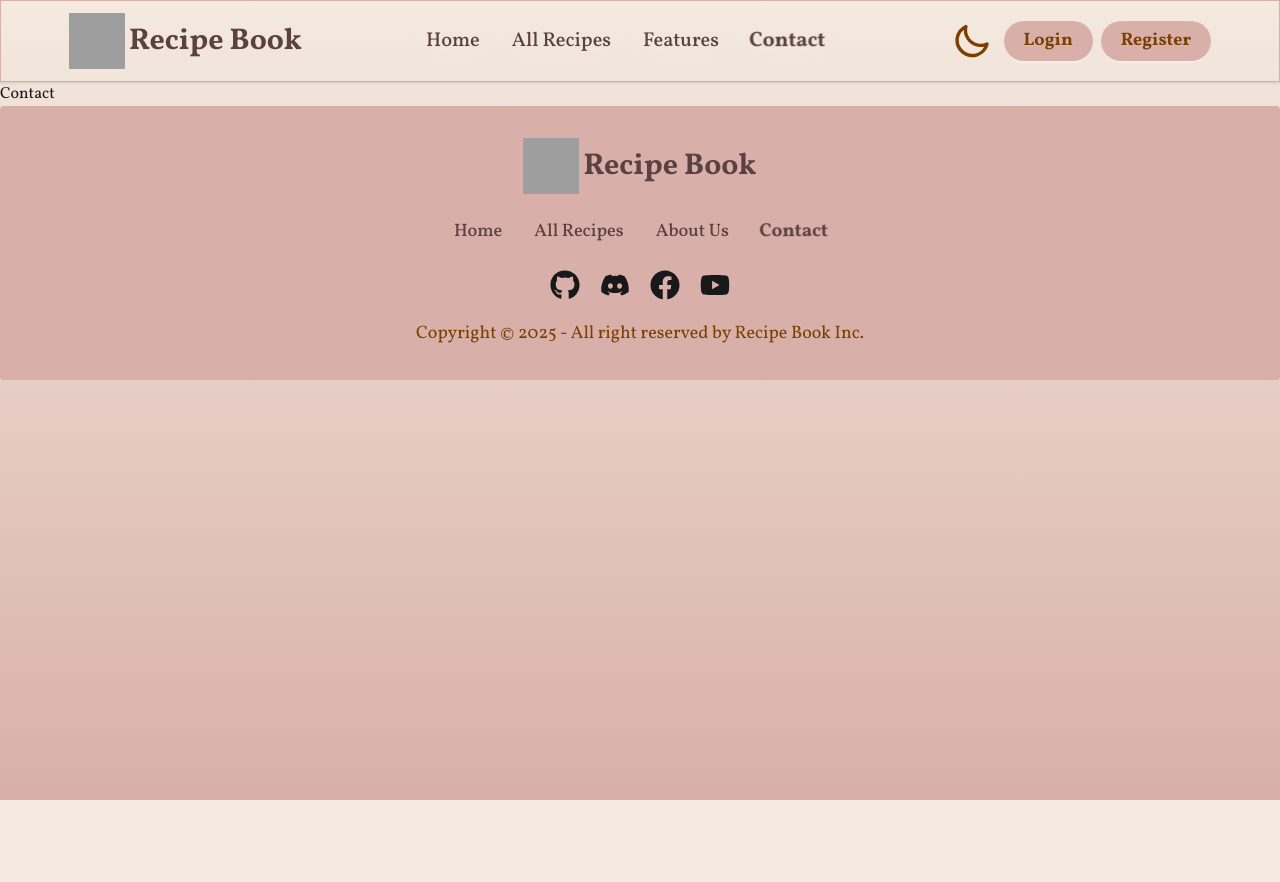
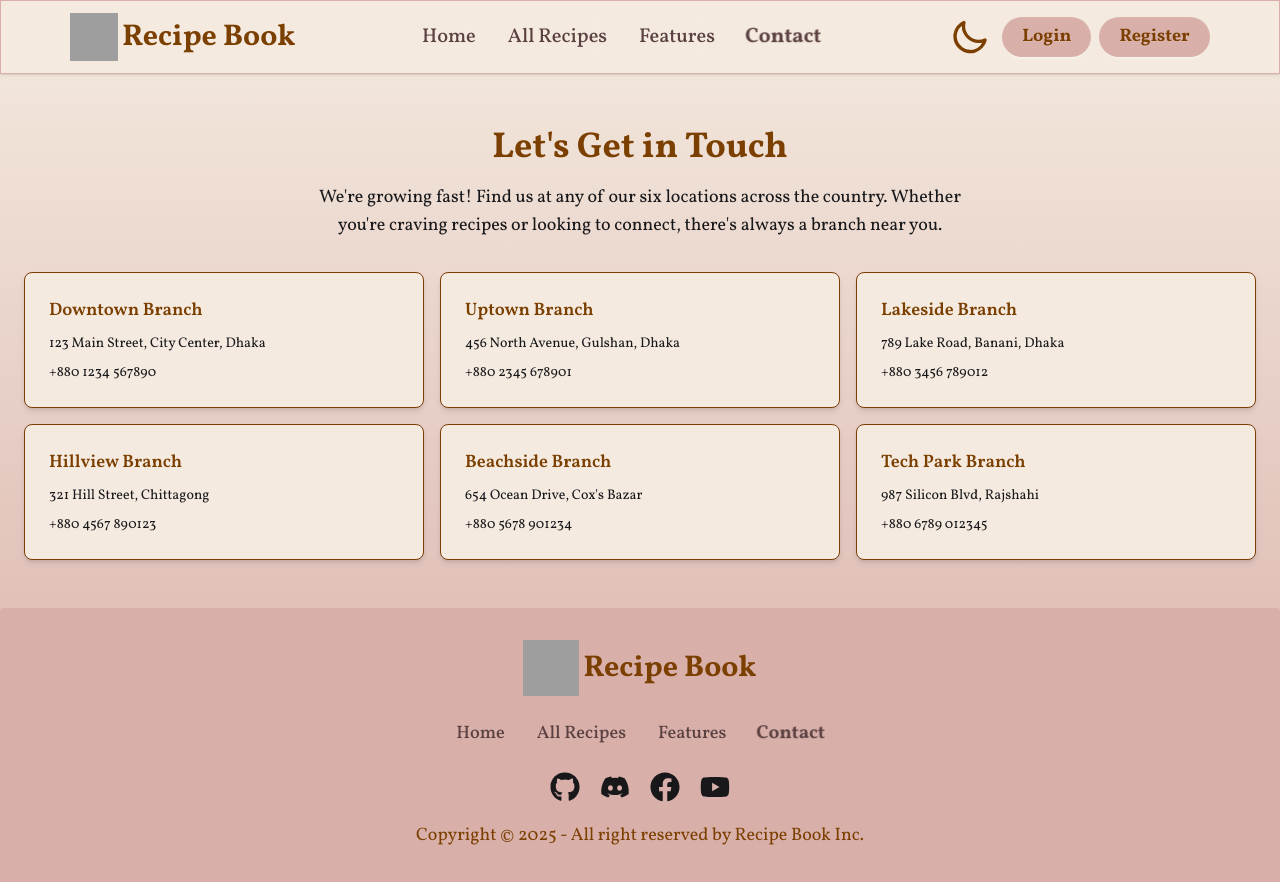
Before and after one commit to Fahimchowdhury23/recipe-book-client, a React (Vite) app: page /contact in a window 1280 px wide. Before the commit the page ends 800 px from the top, so only its background shows below. Built offline with nearby package versions, Linux system fonts and the light colour scheme; no server answers; grey boxes are pictures that could not be loaded.

Commit message:
sticky navbar

```diff
--- a/src/Components/ErrorPage.jsx
+++ b/src/Components/ErrorPage.jsx
@@ -16,16 +16,16 @@ const ErrorPage = () => {
   return (
     <div className="bg-gradient-to-b min-h-screen from-primary to-white">
       <title>Page Not Found</title>
-      <div className="flex flex-col pt-20 my-auto justify-center items-center">
+      <div className="flex flex-col pt-16 my-auto justify-center items-center">
         <img
-          className="rounded-2xl h-130"
+          className="rounded-2xl h-80 lg:h-130"
           src="https://i.ibb.co/mVfqKvRy/error-404-removebg-preview.png"
           alt="404 Error!"
         />
 
-        <div className="flex mt-6 gap-5 text-secondary">
+        <div className="flex mt-4 lg:mt-6 lg:gap-5 text-secondary">
           <button
-            className="cursor-pointer px-3 py-2 font-medium text-lg rounded-xl bg-primary"
+            className="cursor-pointer px-2 lg:px-3 py-2 font-medium lg:text-lg rounded-xl bg-primary"
             onClick={() => {
               navigate("/");
               toast.dismiss();
@@ -37,13 +37,13 @@ const ErrorPage = () => {
             Back to home
           </button>
           <button
-            className="cursor-pointer px-3 py-2 ml-8 font-medium text-lg rounded-xl bg-primary"
+            className="cursor-pointer px-2 lg:px-3 py-2 ml-8 font-medium lg:text-lg rounded-xl bg-primary"
             onClick={() => {
               toast.dismiss();
               toast.success("Let's pick up right where you left off! ⏳", {
                 duration: 3000,
               });
-              setTimeout(() => navigate(-1), 2000);
+              setTimeout(() => navigate(-1), 1000);
             }}
           >
             Previous Page
--- a/src/Components/Footer.jsx
+++ b/src/Components/Footer.jsx
@@ -14,13 +14,13 @@ const Footer = () => {
           />
         </Link>
         <Link to="/">
-          <h1 className="text-3xl font-bold cursor-pointer text-[#5B4141]">
+          <h1 className="text-3xl font-bold cursor-pointer text-accent">
             Recipe Book
           </h1>
         </Link>
       </div>
 
-      <nav className="grid grid-flow-col text-lg text-[#5B4141] font-medium">
+      <nav className="grid grid-flow-col text-lg text-accent font-medium">
         <NavLink className="nav-link" to="/">
           Home
         </NavLink>
@@ -28,10 +28,10 @@ const Footer = () => {
           All Recipes
         </NavLink>
 
-        <NavLink className="nav-link" to="aboutUs">
-          About Us
+        <NavLink className="nav-link" to="/features">
+          Features
         </NavLink>
-        <NavLink className="nav-link" to="contact">
+        <NavLink className="nav-link" to="/contact">
           Contact
         </NavLink>
       </nav>
--- a/src/Components/Navbar.jsx
+++ b/src/Components/Navbar.jsx
@@ -2,6 +2,7 @@ import React, { use, useEffect, useState } from "react";
 import { Link, NavLink, useNavigate } from "react-router";
 import AuthContext from "../Contexts/AuthContext";
 import toast from "react-hot-toast";
+import Swal from "sweetalert2";
 
 const Navbar = () => {
   const { user, signOutUser } = use(AuthContext);
@@ -22,6 +23,18 @@ const Navbar = () => {
   };
 
   const handleSignOut = () => {
+    Swal.fire({
+      title: "Are you sure?",
+      text: "You will be logged out.",
+      icon: "warning",
+      showCancelButton: true,
+      confirmButtonColor: "#5B4141",
+      cancelButtonColor: "#d33",
+      confirmButtonText: "Yes, logout",
+    }).then((result) => {
+      if (result.isConfirmed) {
+        // Signing Out
+
         signOutUser()
           .then(() => {
             toast.dismiss();
@@ -34,20 +47,22 @@ const Navbar = () => {
             toast.dismiss();
             toast.error("Something went wrong", error?.message);
           });
+      }
+    });
   };
 
   return (
-    <div className="navbar p-3 flex justify-around border-1 whitespace-nowrap border-[#d8afa9] shadow-sm">
+    <div className="navbar fixed top-0 z-50 bg-base-100 p-3 flex justify-around border-1 whitespace-nowrap border-[#d8afa9] shadow-sm">
       <div className="flex items-center gap-1">
         <Link to="/">
           <img
-            className="w-10 lg:w-14 h-10 lg:h-14 cursor-pointer"
+            className="w-10 lg:w-12 h-10 lg:h-12 cursor-pointer"
             src="https://i.ibb.co/sdgpf1pV/illustration-cooking-logo-solid-background-852896-5161-removebg-preview.png"
             alt=""
           />
         </Link>
         <Link to="/">
-          <h1 className="text-xl lg:text-3xl font-bold cursor-pointer text-[#5B4141]">
+          <h1 className="text-xl lg:text-3xl font-bold cursor-pointer text-accent">
             Recipe Book
           </h1>
         </Link>
@@ -72,10 +87,10 @@ const Navbar = () => {
           </>
         )}
 
-        <NavLink className="nav-link" to="features">
+        <NavLink className="nav-link" to="/features">
           Features
         </NavLink>
-        <NavLink className="nav-link" to="contact">
+        <NavLink className="nav-link" to="/contact">
           Contact
         </NavLink>
       </div>
@@ -135,8 +150,11 @@ const Navbar = () => {
                 className="menu dropdown-content bg-primary text-lg rounded-box z-1 mt-3 w-52 p-2"
               >
                 <li>
-                  <a>{user?.displayName}</a>
+                  <a onClick={() => navigate(`/myRecipes/${user?.email}`)}>
+                    {user?.displayName}
+                  </a>
                 </li>
+
                 <li>
                   <a onClick={handleSignOut}>Logout</a>
                 </li>
--- a/src/Layout/AuthenticationLayout.jsx
+++ b/src/Layout/AuthenticationLayout.jsx
@@ -10,7 +10,7 @@ const AuthenticationLayout = () => {
       <header>
         <Navbar></Navbar>
       </header>
-      <main className="w-11/12 mx-auto">
+      <main className="w-11/12 mx-auto pt-20">
         <ScrollToTop></ScrollToTop>
         <Outlet></Outlet>
       </main>
--- a/src/Layout/HomeLayout.jsx
+++ b/src/Layout/HomeLayout.jsx
@@ -12,7 +12,7 @@ const HomeLayout = () => {
       <header>
         <Navbar></Navbar>
       </header>
-      <main>
+      <main className="pt-20">
         <ScrollToTop></ScrollToTop>
         {state === "loading" ? <Loader></Loader> : <Outlet></Outlet>}
       </main>
--- a/src/Pages/AddRecipe.jsx
+++ b/src/Pages/AddRecipe.jsx
@@ -163,7 +163,7 @@ const AddRecipe = () => {
 
         <button
           type="submit"
-          className="w-full btn py-3 rounded-2xl border-none text-lg bg-primary text-secondary font-medium transition backdrop-blur-xl"
+          className="w-full btn py-3 rounded-2xl border-1 border-accent text-lg bg-primary text-secondary font-medium transition backdrop-blur-xl"
         >
           {loading ? (
             <span className="loading loading-spinner text-secondary"></span>
--- a/src/Pages/Contact.jsx
+++ b/src/Pages/Contact.jsx
@@ -1,10 +1,85 @@
 import React from "react";
+import { motion } from "motion/react";
 
 const Contact = () => {
+  const branches = [
+    {
+      name: "Downtown Branch",
+      address: "123 Main Street, City Center, Dhaka",
+      phone: "+880 1234 567890",
+    },
+    {
+      name: "Uptown Branch",
+      address: "456 North Avenue, Gulshan, Dhaka",
+      phone: "+880 2345 678901",
+    },
+    {
+      name: "Lakeside Branch",
+      address: "789 Lake Road, Banani, Dhaka",
+      phone: "+880 3456 789012",
+    },
+    {
+      name: "Hillview Branch",
+      address: "321 Hill Street, Chittagong",
+      phone: "+880 4567 890123",
+    },
+    {
+      name: "Beachside Branch",
+      address: "654 Ocean Drive, Cox's Bazar",
+      phone: "+880 5678 901234",
+    },
+    {
+      name: "Tech Park Branch",
+      address: "987 Silicon Blvd, Rajshahi",
+      phone: "+880 6789 012345",
+    },
+  ];
+
   return (
-    <div>
-      <h1>Contact</h1>
-    </div>
+    <motion.div
+      className="max-w-7xl mx-auto px-6 py-12"
+      initial={{ opacity: 0 }}
+      animate={{ opacity: 1 }}
+      transition={{ duration: 0.6 }}
+    >
+      <motion.h2
+        className="text-4xl font-bold text-center text-accent mb-4"
+        initial={{ opacity: 0, y: -20 }}
+        animate={{ opacity: 1, y: 0 }}
+        transition={{ duration: 0.5 }}
+      >
+        Let's Get in Touch
+      </motion.h2>
+
+      <motion.p
+        className="text-lg  text-center mb-4 lg:mb-8 max-w-2xl mx-auto"
+        initial={{ opacity: 0 }}
+        animate={{ opacity: 1 }}
+        transition={{ delay: 0.2 }}
+      >
+        We're growing fast! Find us at any of our six locations across the
+        country. Whether you're craving recipes or looking to connect, there's
+        always a branch near you.
+      </motion.p>
+
+      <div className="grid grid-cols-1 md:grid-cols-2 lg:grid-cols-3 gap-3 md:gap-4">
+        {branches.map((branch, index) => (
+          <motion.div
+            key={index}
+            className="card bg-base-100 shadow-md border-1 border-accent"
+            initial={{ opacity: 0, y: 30 }}
+            animate={{ opacity: 1, y: 0 }}
+            transition={{ delay: 0.1 * index }}
+          >
+            <div className="card-body">
+              <h3 className="card-title text-lg text-accent">{branch.name}</h3>
+              <p>{branch.address}</p>
+              <p>{branch.phone}</p>
+            </div>
+          </motion.div>
+        ))}
+      </div>
+    </motion.div>
   );
 };
 
--- a/src/Pages/Features.jsx
+++ b/src/Pages/Features.jsx
@@ -79,9 +79,11 @@ const Features = () => {
     >
       <motion.h1
         className="text-4xl font-bold text-center mb-4 text-secondary"
-        variants={item}
+        initial={{ opacity: 0, y: -20 }}
+        animate={{ opacity: 1, y: 0 }}
+        transition={{ duration: 0.5 }}
       >
-        Features
+        Website Features
       </motion.h1>
 
       <motion.p
--- a/src/Pages/TopRecipes.jsx
+++ b/src/Pages/TopRecipes.jsx
@@ -11,7 +11,7 @@ const TopRecipes = () => {
 
   return (
     <section>
-      <h2 className="text-center pt-8 lg:pt-12 text-3xl font-bold text-secondary drop-shadow mb-2">
+      <h2 className="text-center pt-6 lg:pt-10 text-3xl font-bold text-secondary drop-shadow mb-2">
         Top Recipes
       </h2>
       <p className="border-b-3 w-1/3 mx-auto border-accent/70 mb-6"></p>
```
Lines whose indentation alone changed are shown as unchanged.
